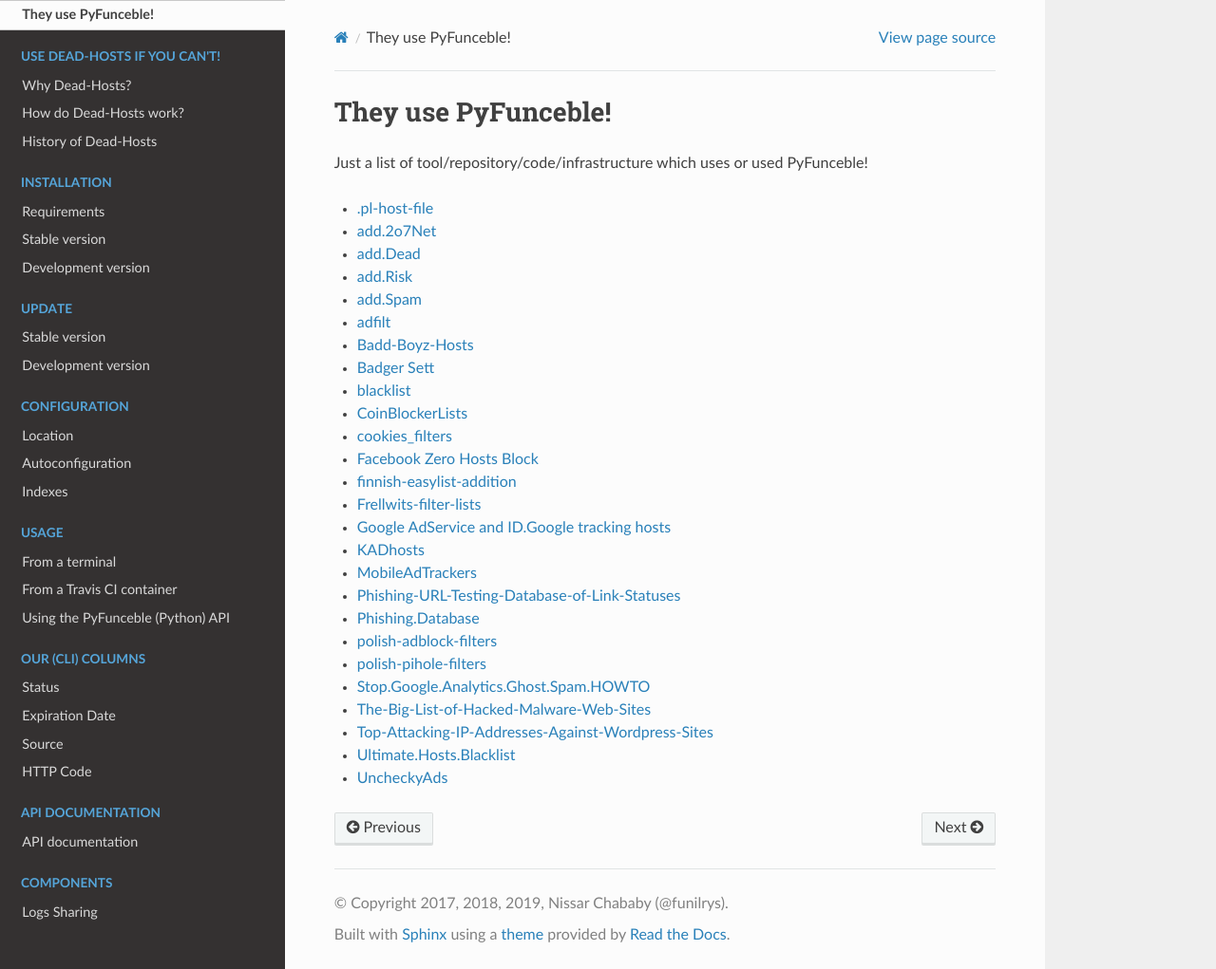
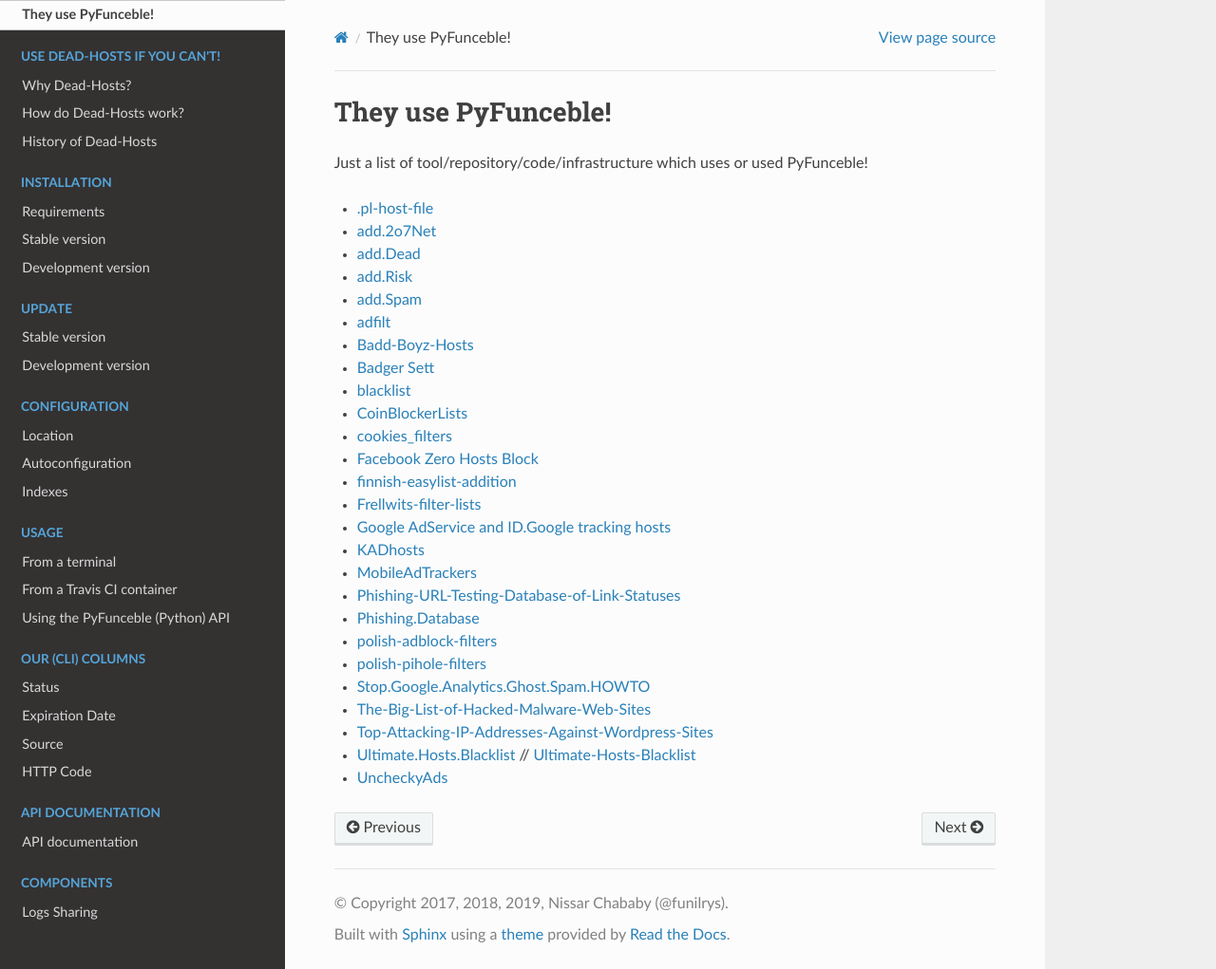
Before and after one commit to PyFunceble/rst-docs, a Sphinx documentation site: the page built from docs/facts/they-use-it.rst, in a window 1280 px wide and 1021 px high. Shown: the whole window at 95% size. Built offline with Sphinx 7.4.7 and the Read the Docs theme 2.0.0, drawn with Linux system fonts in a browser that asks for light colours; pages that are not in the unit, such as notebooks, are missing from menus.

Commit message:
Introduction of @ultimate-hosts-blacklist

```diff
--- a/docs/facts/they-use-it.rst
+++ b/docs/facts/they-use-it.rst
@@ -27,7 +27,7 @@
 * `Stop.Google.Analytics.Ghost.Spam.HOWTO`_
 * `The-Big-List-of-Hacked-Malware-Web-Sites`_
 * `Top-Attacking-IP-Addresses-Against-Wordpress-Sites`_
-* `Ultimate.Hosts.Blacklist`_
+* `Ultimate.Hosts.Blacklist`_ // `Ultimate-Hosts-Blacklist`_
 * `UncheckyAds`_
 
 .. _.pl-host-file : https://github.com/xxcriticxx/.pl-host-file
@@ -55,4 +55,5 @@
 .. _The-Big-List-of-Hacked-Malware-Web-Sites : https://github.com/mitchellkrogza/The-Big-List-of-Hacked-Malware-Web-Sites
 .. _Top-Attacking-IP-Addresses-Against-Wordpress-Sites : https://github.com/mitchellkrogza/Top-Attacking-IP-Addresses-Against-Wordpress-Sites
 .. _Ultimate.Hosts.Blacklist : https://github.com/mitchellkrogza/Ultimate.Hosts.Blacklist
+.. _Ultimate-Hosts-Blacklist : https://github.com/Ultimate-Hosts-Blacklist
 .. _UncheckyAds : https://github.com/FadeMind/hosts.extras/tree/master/UncheckyAds
```
